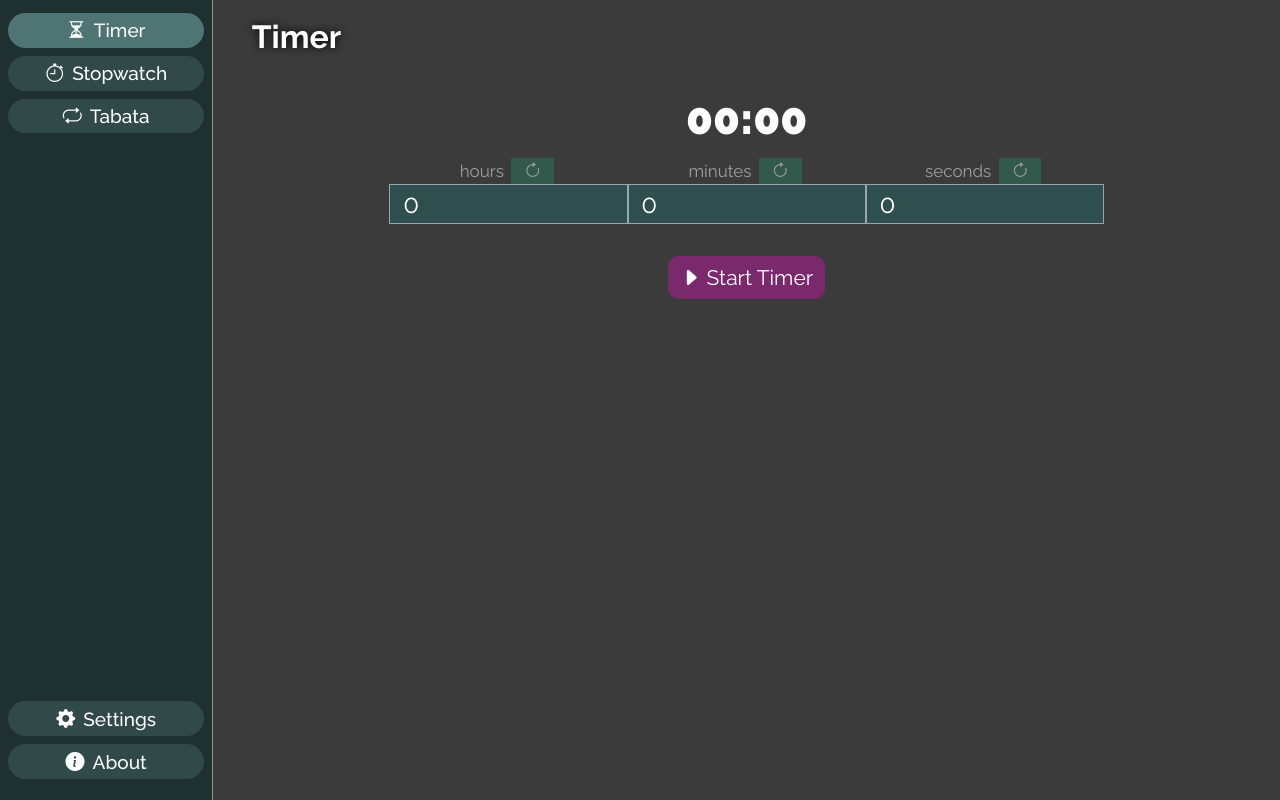
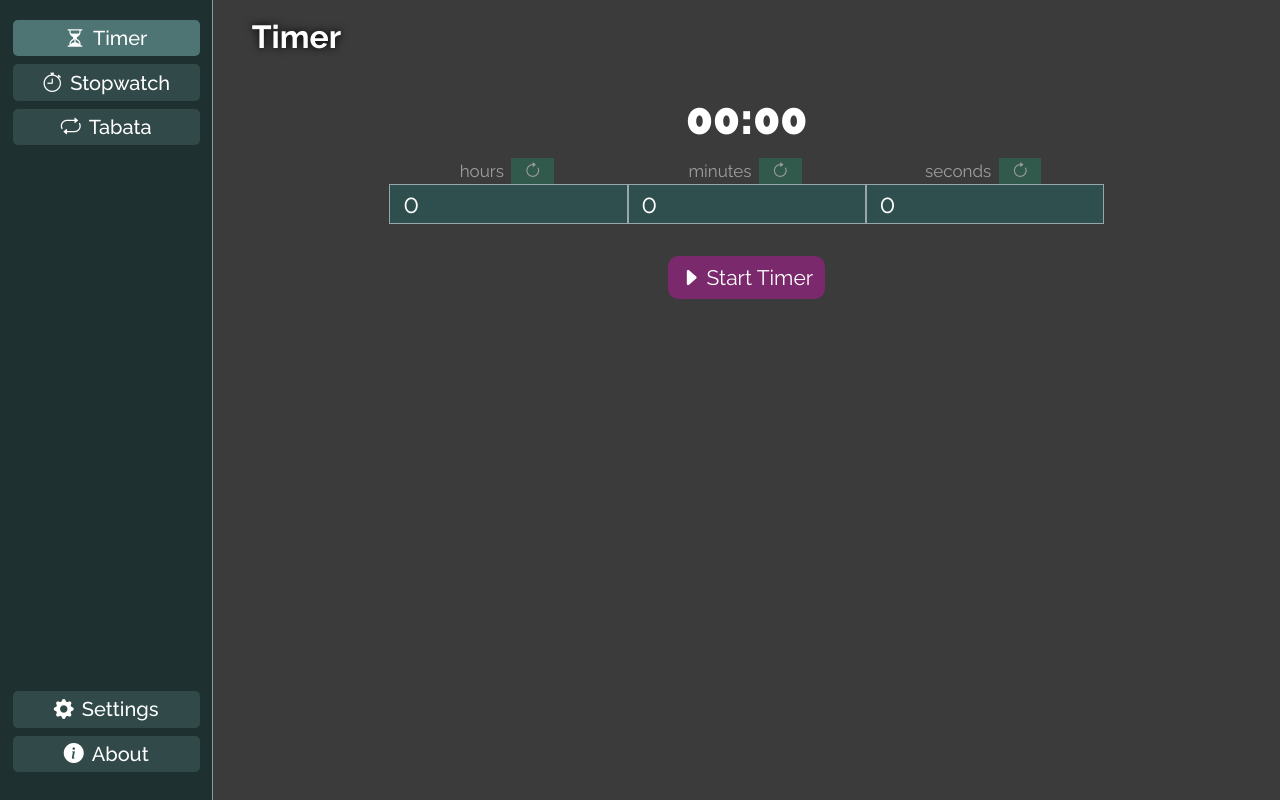
Before and after one commit to linvisn/linTime-vue, a Vue app: page / in a window 1280 px wide. Built offline with nearby package versions, Linux system fonts and the light colour scheme.

Commit message:
Fix window

```diff
--- a/src/assets/style.css
+++ b/src/assets/style.css
@@ -27,7 +27,7 @@ ul {
     flex-direction: column;
 
     height: 50vh !important;
-    padding: 1vmax 1vmin !important;
+    padding: 2.5vh 1vmax !important;
 
     border-right: 0.1vmax solid rgba(255, 255, 255, 0.5);
 
--- a/src/components/SidePanelOption.vue
+++ b/src/components/SidePanelOption.vue
@@ -24,12 +24,12 @@ li {
     justify-content: center;
 
     margin-bottom: 1vh;
-    padding: 0.25vmax 0.875vmax;
+    padding: 0.25vmax 0;
 
-    font-size: calc(0.75rem + 0.875vh) !important;
+    font-size: calc(0.625rem + 1.25vh) !important;
     font-weight: 500;
 
-    border-radius: 1em;
+    border-radius: 0.25em;
 
     background-color: rgb(50, 73, 73);
 }
--- a/src/components/Window/Window.vue
+++ b/src/components/Window/Window.vue
@@ -25,7 +25,7 @@ defineEmits(['switchWindow'])
 
 <style scoped>
 .window {
-    display: flex !important;
+    display: none !important;
     justify-content: center !important;
     align-items: center !important;
 
@@ -43,10 +43,10 @@ defineEmits(['switchWindow'])
 
     background: rgba(30, 48, 48, 0.5);
 
-    z-index: -1;
+    z-index: 2;
 }
 .window-active {
-    z-index: 2;
+    display: flex !important;
 }
 
 .windowHeader {
--- a/src/components/Window/WindowOption.vue
+++ b/src/components/Window/WindowOption.vue
@@ -3,11 +3,10 @@ defineProps({
     id: String,
     disabled: Boolean
 })
-defineEmits(['changeWindow'])
 </script>
 
 <template>
-    <li class="windowOption" :class="{ disabled: disabled }" @click="$emit('changeWindow', id)">
+    <li class="windowOption" :class="{ disabled: disabled }">
         <slot />
     </li>
 </template>
```
Also changed, not shown: 5 other files (tests, documents, lock files or other folders).
